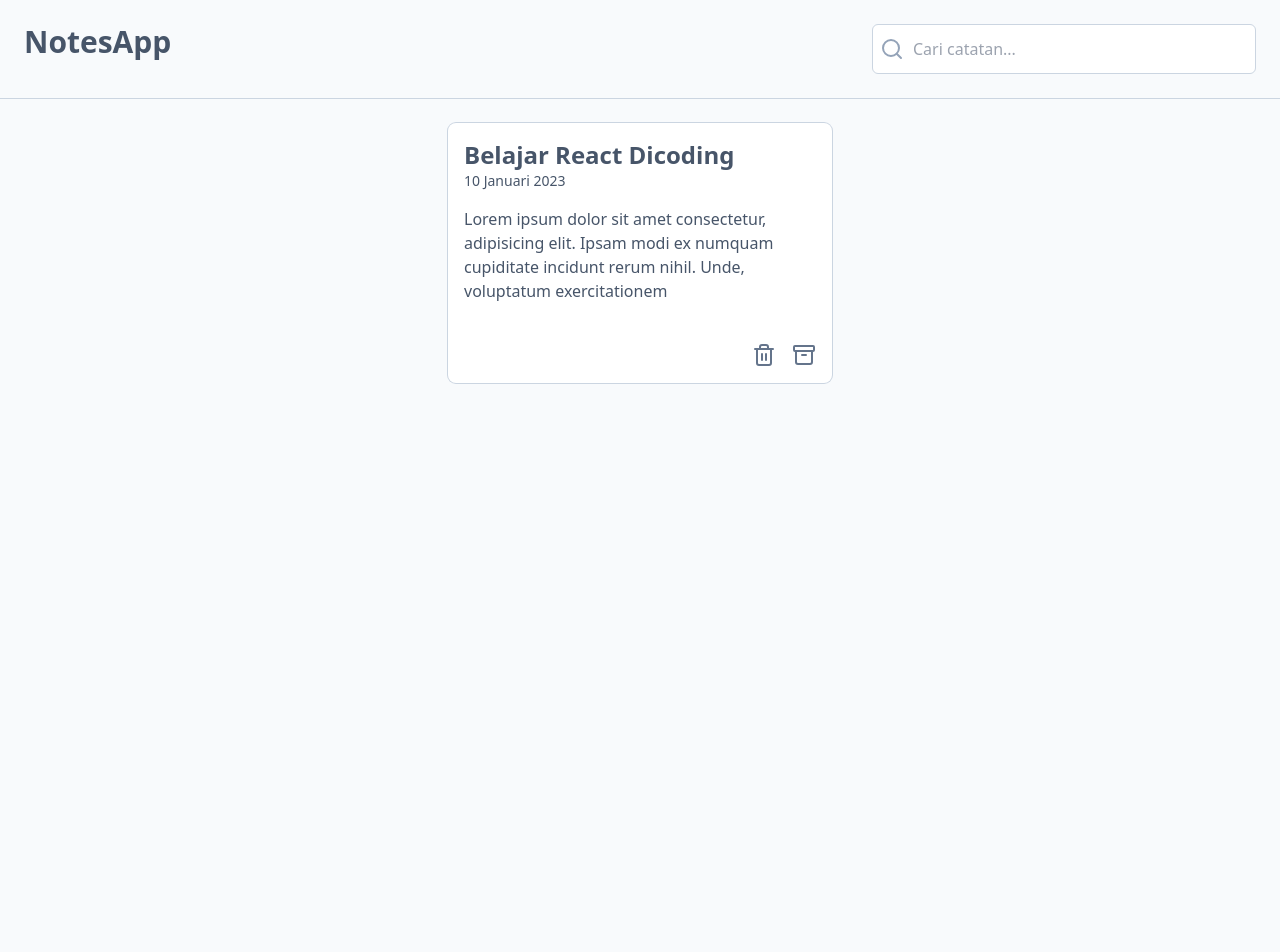
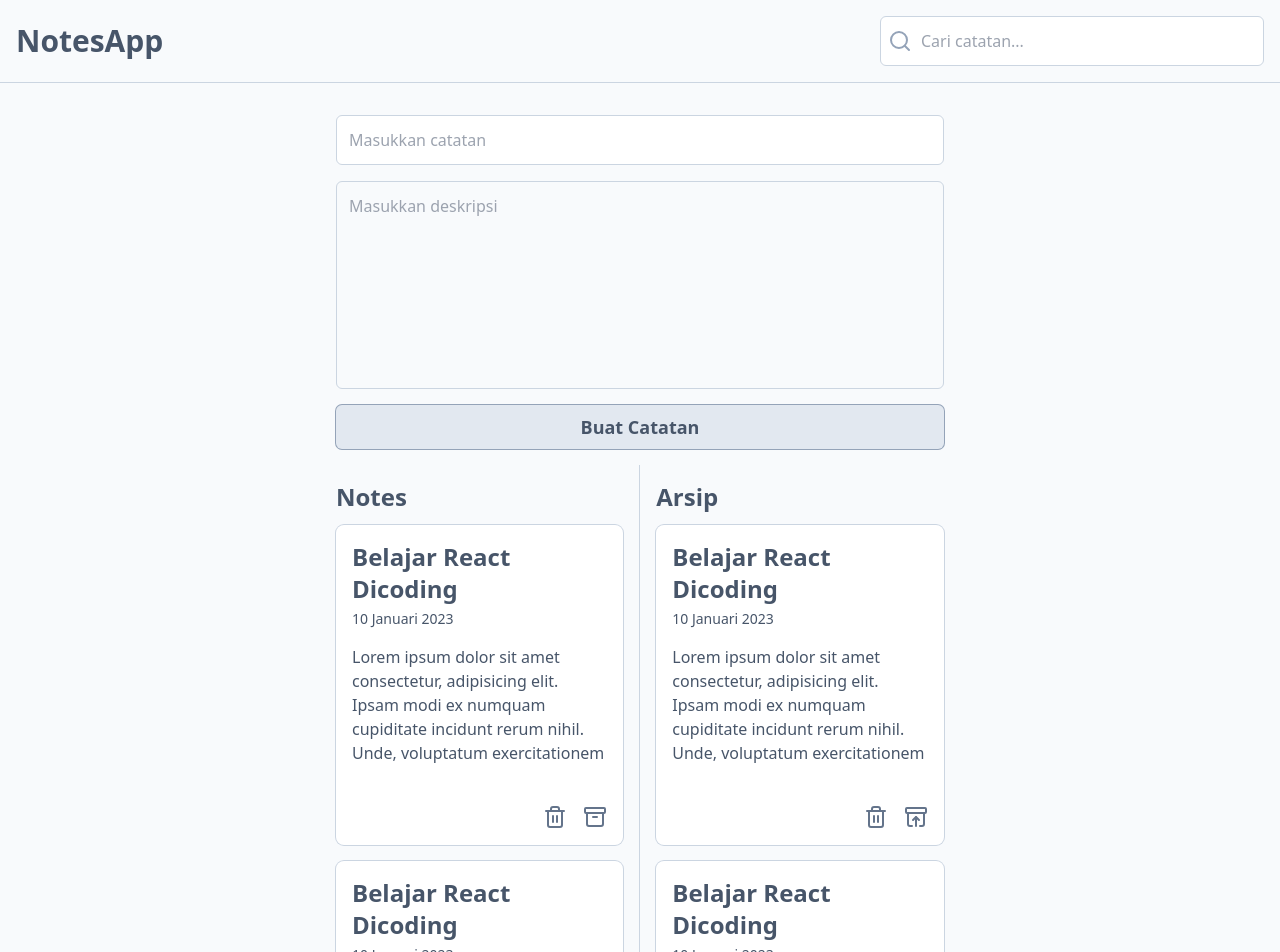
Before and after one commit to KahfiSmith/dicoding-final-project-noteapp-reactjs, a React (Vite) app: page / in a window 1280 px wide. Shown: the top 952 px of the page. Before the commit the page ends 800 px from the top, so only its background shows below. Built offline with nearby package versions, Linux system fonts and the light colour scheme.

Commit message:
feat(note): component layout

```diff
--- a/src/components/atoms/Button.jsx
+++ b/src/components/atoms/Button.jsx
@@ -1,6 +1,6 @@
 const Button = () => {
   return (
-    <button type="submit" className="p-4 bg-slate-200 hover:bg-slate-300 ring-1 ring-slate-400 w-full rounded-lg duration-300 transition">
+    <button type="submit" className="py-2 bg-slate-200 hover:bg-slate-300 ring-1 ring-slate-400 w-full rounded-md duration-300 transition font-semibold text-lg">
         Buat Catatan
     </button>
   )
--- a/src/components/atoms/Description.jsx
+++ b/src/components/atoms/Description.jsx
@@ -5,7 +5,7 @@ const Description = ({ value, onChange, placeholder }) => {
         value={value}
         onChange={onChange}
         placeholder={placeholder}
-        className="w-full p-3 border-1 border-slate-300 bg-slate-50 text-sm font-normal rounded-md focus:ring-[1.5px] focus:ring-blue-300 focus:outline-none focus:border-none focus:bg-white text-slate-500"
+        className="w-full p-3 border-[1.5px] border-slate-300 bg-slate-50 font-normal rounded-md focus:ring-[1.5px] focus:ring-blue-300 focus:outline-none focus:border-none focus:bg-white text-slate-500 h-52 resize-none"
       />
     );
   };
--- a/src/components/atoms/Header.jsx
+++ b/src/components/atoms/Header.jsx
@@ -2,7 +2,7 @@ import SearchNote from "./Search";
 
 const HeaderNote = ({ filterSearch, setFilterSearch }) => {
   return (
-    <div className="flex justify-between border-b border-slate-300 p-6">
+    <div className="flex justify-between border-b border-slate-300 p-4 items-center mb-4">
       <h1 className="text-3xl font-semibold">NotesApp</h1>
       <SearchNote
         value={filterSearch}
--- a/src/components/atoms/Search.jsx
+++ b/src/components/atoms/Search.jsx
@@ -1,5 +1,5 @@
 import { Search } from "lucide-react";
-import Input from "./Input";
+import Input from "./input";
 
 const SearchNote = ({ filterSearch, setFilterSearch }) => {
   return (
--- a/src/components/molecules/CardNote.jsx
+++ b/src/components/molecules/CardNote.jsx
@@ -1,14 +1,14 @@
-import { Archive, Trash2 } from "lucide-react";
+import { Trash2 } from "lucide-react";
 
-const CardNote = ({ title, date, description }) => {
+const CardNote = ({ title, date, description, icon }) => {
   return (
-    <div className="flex flex-col p-4 ring-1 ring-slate-300 bg-white rounded-lg w-96">
-      <h2 className="text-2xl font-bold">{title}</h2>
+    <div className="flex flex-col p-4 ring-1 ring-slate-300 bg-white rounded-lg">
+      <h2 className="text-2xl font-bold mb-1">{title}</h2>
       <p className="mb-4 text-sm">{date}</p>
       <p className="mb-10">{description}</p>
       <div className="flex justify-end space-x-4 text-slate-500">
         <Trash2 className="cursor-pointer" />
-        <Archive className="cursor-pointer" />
+        {icon}
       </div>
     </div>
   );
--- /dev/null
+++ b/src/components/molecules/FormInput.jsx
@@ -0,0 +1,37 @@
+import { useState } from "react";
+import Input from "../atoms/input";
+import Description from "../atoms/description";
+import Button from "../atoms/button";
+
+const FormInput = ({ handleSubmit }) => {
+  const [inputValue, setInputValue] = useState("");
+  const [inputDescription, setInputDescription] = useState("");
+  const handleChange = (e) => {
+    setInputValue(e.target.value);
+  };
+
+  const handleChangeDescription = (e) => {
+    setInputDescription(e.target.value);
+  };
+
+  return (
+    <form
+      onSubmit={handleSubmit}
+      className="flex flex-col w-full justify-center items-center space-y-4"
+    >
+      <Input
+        value={inputValue}
+        onChange={handleChange}
+        placeholder="Masukkan catatan"
+      />
+      <Description
+        value={inputDescription}
+        onChange={handleChangeDescription}
+        placeholder="Masukkan deskripsi"
+      />
+      <Button />
+    </form>
+  );
+};
+
+export default FormInput;
--- a/src/index.css
+++ b/src/index.css
@@ -2,6 +2,28 @@
 @tailwind components;
 @tailwind utilities;
 
+@layer utilities {
+  .scrollbar::-webkit-scrollbar {
+    width: 5px;
+  }
+  .scrollbar::-webkit-scrollbar-track {
+    background: #f1f1f1;
+  }
+  .scrollbar::-webkit-scrollbar-thumb {
+    background-color: red;
+    border-radius: 10px;
+    border: 1px solid #ffffff;
+  }
+  .scrollbar {
+    scrollbar-width: thin;
+    scrollbar-color: red #f1f1f1;
+  }
+}
+
 body {
-  @apply bg-slate-50 text-slate-600;
+  @apply bg-slate-50 text-slate-600 scroll-smooth;
 }
+
+body::-webkit-scrollbar {
+  width: 0.1em;
+}
--- a/src/layouts/index.jsx
+++ b/src/layouts/index.jsx
@@ -1,9 +1,33 @@
-const Layout = () => {
+const Layout = ({ children1, children2, children3 }) => {
   return (
-    <div>
+    <div className="flex flex-col justify-center items-center min-h-screen">
+      <div className="flex p-4 justify-center borber-b border-slate-300 w-[50%]">
+        {children1}
+      </div>
+      <div className="flex w-[50%]">
+        <div className="flex flex-col w-full border-r border-slate-300 p-4">
+          {" "}
+          <h1
+            className="
+        text-2xl font-semibold mb-3"
+          >
+            Notes
+          </h1>{" "}
+          {children2}
+        </div>
+        <div className="flex flex-col w-full p-4">
+          {" "}
+          <h1
+            className="
+        text-2xl font-semibold mb-3"
+          >
+            Arsip
+          </h1>
+          {children3}
+        </div>
+      </div>
+    </div>
+  );
+};
 
-    </div>
-  )
-}
-
-export default Layout
+export default Layout;
--- a/src/pages/Notes.jsx
+++ b/src/pages/Notes.jsx
@@ -1,19 +1,54 @@
 import { useState } from "react";
 import CardNote from "../components/molecules/CardNote";
 import HeaderNote from "../components/atoms/Header";
+import Layout from "../layouts";
+import FormInput from "../components/molecules/FormInput";
+import { Archive, ArchiveRestore } from "lucide-react";
 
 const Notes = () => {
   const [filterSearch, setFilterSearch] = useState("");
+
   return (
     <>
-      <HeaderNote filterSearch={filterSearch} setFilterSearch={setFilterSearch} />
-      <div className="flex justify-around p-6">
+      <HeaderNote
+        filterSearch={filterSearch}
+        setFilterSearch={setFilterSearch}
+      />
+      <Layout
+        children1={<FormInput handleSubmit={() => {}} />}
+        children2={
+          <div className="flex flex-col space-y-4">
             <CardNote
               title="Belajar React Dicoding"
               date="10 Januari 2023"
               description="Lorem ipsum dolor sit amet consectetur, adipisicing elit. Ipsam modi ex numquam cupiditate incidunt rerum nihil. Unde, voluptatum exercitationem"
+              icon={<Archive />}
+            />
+            <CardNote
+              title="Belajar React Dicoding"
+              date="10 Januari 2023"
+              description="Lorem ipsum dolor sit amet consectetur, adipisicing elit. Ipsam modi ex numquam cupiditate incidunt rerum nihil. Unde, voluptatum exercitationem"
+              icon={<Archive />}
             />
           </div>
+        }
+        children3={
+          <div className="flex flex-col space-y-4">
+            <CardNote
+              title="Belajar React Dicoding"
+              date="10 Januari 2023"
+              description="Lorem ipsum dolor sit amet consectetur, adipisicing elit. Ipsam modi ex numquam cupiditate incidunt rerum nihil. Unde, voluptatum exercitationem"
+              icon={<ArchiveRestore />}
+            />
+            <CardNote
+              title="Belajar React Dicoding"
+              date="10 Januari 2023"
+              description="Lorem ipsum dolor sit amet consectetur, adipisicing elit. Ipsam modi ex numquam cupiditate incidunt rerum nihil. Unde, voluptatum exercitationem"
+              icon={<ArchiveRestore />}
+            />
+          </div>
+        }
+      />
     </>
   );
 };
```
Also changed, not shown: src/components/atoms/Input.jsx (+5 -5 lines). Lines whose indentation alone changed are shown as unchanged.
